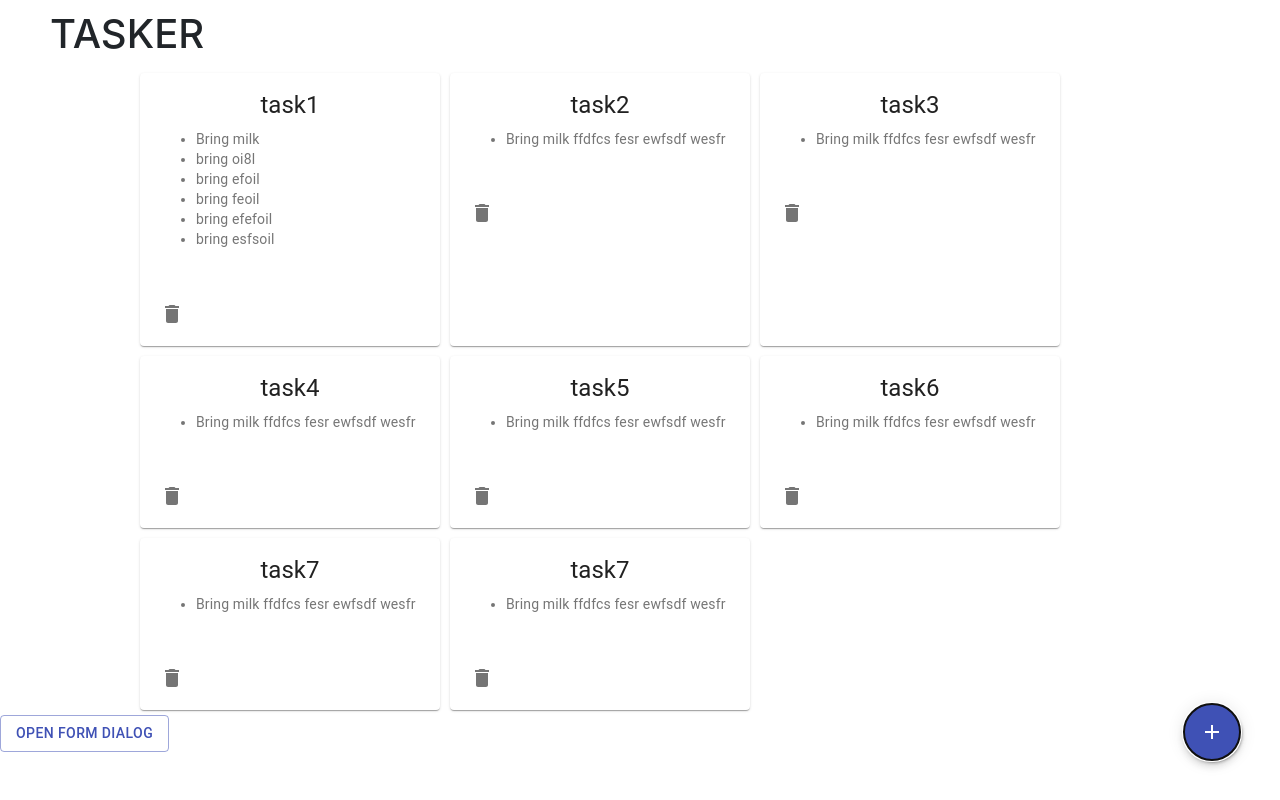
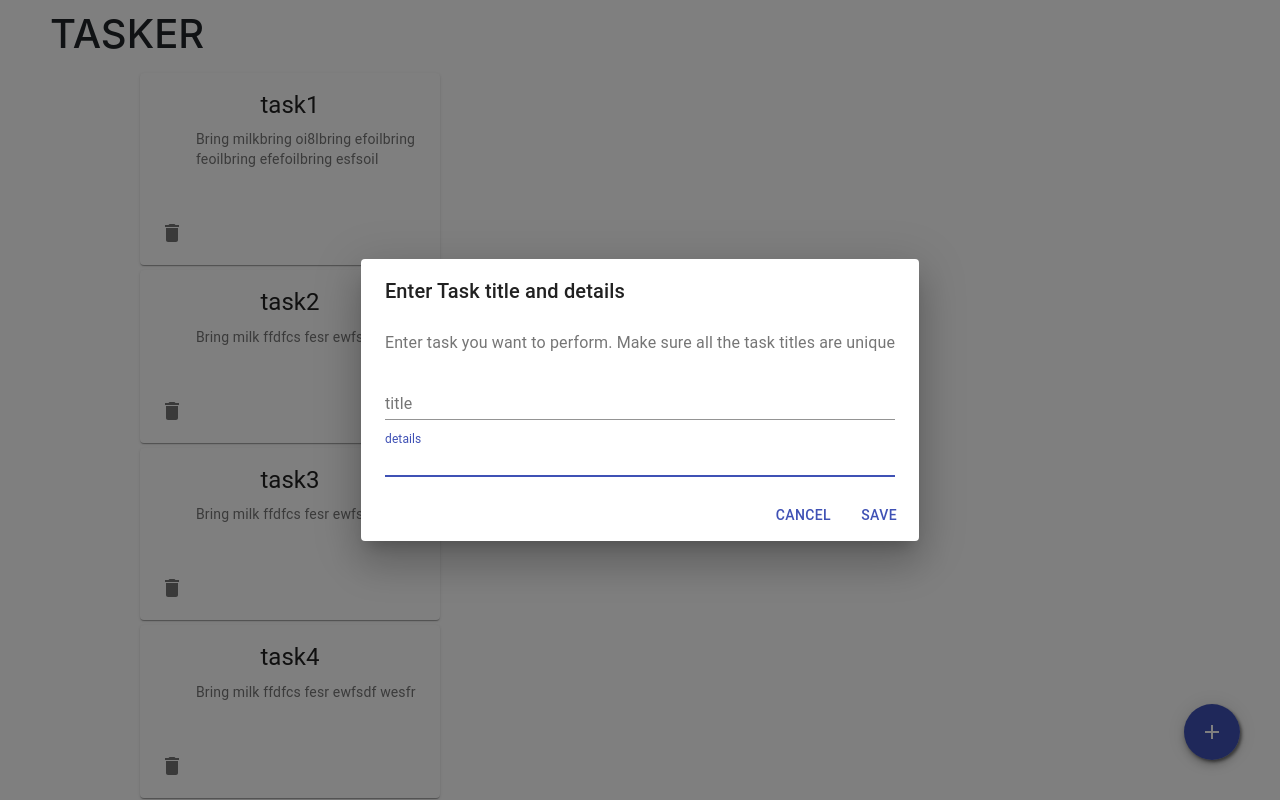
Before and after one commit to Sumanth1029/Tasker, a React (Create React App) app: page / in a window 1280 px wide. Both pictures are taken after a click on the button 1212 px from the left and 732 px from the top of the page. Shown: the top 800 px of the page. Built offline with nearby package versions, Linux system fonts and the light colour scheme.

Commit message:
add task working

```diff
--- a/src/Components/card.js
+++ b/src/Components/card.js
@@ -94,12 +94,7 @@ class Taskcard extends Component {
               </Typography>
               <Typography variant="body2" color="textSecondary" component="p">
                 <ul>
-                {this.props.data.taskDesc &&
-                  this.props.data.taskDesc.map((item) => (
-
-                     <li> {item}</li>
-
-                  ))}</ul>
+                {this.props.data.taskDesc }</ul>
               </Typography>
             </CardContent>
           </CardActionArea>
--- a/src/Components/home.js
+++ b/src/Components/home.js
@@ -16,6 +16,8 @@ import DialogContent from "@material-ui/core/DialogContent";
 import DialogContentText from "@material-ui/core/DialogContentText";
 import DialogTitle from "@material-ui/core/DialogTitle";
 
+var new_title, new_desc;
+
 class Home extends Component {
   FormDialog = () => {
     const [open, setOpen] = React.useState(false);
@@ -28,34 +30,36 @@ class Home extends Component {
       setOpen(false);
     };
 
-    const handleClose2=()=>{
+    const handleClose2 = () => {
+      new_title = document.getElementById("title").value;
+      new_desc = document.getElementById("details").value;
 
-        this.addTask(new_tasks);
-        handleClose()
+      var nt = new new_tasks(new_title, new_desc);
 
-    }
+      this.addTask(nt);
+      handleClose();
+    };
 
     return (
       <div>
-        <Button variant="outlined" color="primary" onClick={handleClickOpen}>
-          Open form dialog
-        </Button>
+        <div className="float">
+          <Fab color="primary" aria-label="add" onClick={handleClickOpen}>
+            <AddIcon />
+          </Fab>
+        </div>
         <Dialog
           open={open}
           onClose={handleClose}
           aria-labelledby="form-dialog-title"
         >
-          <DialogTitle
-            id="form-dialog-title"
-
-          >
+          <DialogTitle id="form-dialog-title">
             Enter Task title and details
           </DialogTitle>
           <DialogContent>
             <DialogContentText>
-              To subscribe to this website, please enter your email address
-              here. We will send updates occasionally.
+              Enter task you want to perform. Make sure all the task titles are unique
             </DialogContentText>
+
             <TextField
               autoFocus
               margin="dense"
@@ -65,7 +69,7 @@ class Home extends Component {
               fullWidth
             />
 
-<TextField
+            <TextField
               autoFocus
               margin="dense"
               id="details"
@@ -79,7 +83,7 @@ class Home extends Component {
               Cancel
             </Button>
             <Button onClick={handleClose2} color="primary">
-              Subscribe
+              Save
             </Button>
           </DialogActions>
         </Dialog>
@@ -96,17 +100,6 @@ class Home extends Component {
         <div className="container1">
           <Title />
           <Tasksbar />
-          <div className="float">
-            <Fab
-              color="primary"
-              aria-label="add"
-              onClick={() => {
-                this.addTask(new_tasks);
-              }}
-            >
-              <AddIcon />
-            </Fab>
-          </div>
         </div>
         <this.FormDialog></this.FormDialog>
       </Fragment>
--- a/src/Components/tasksbar.js
+++ b/src/Components/tasksbar.js
@@ -10,11 +10,18 @@ class Tasksbar extends Component {
       <Fragment>
         <div className="container2">
           <div className="row container3">
-            {tasks.existingTasks &&
+            {/* {tasks.existingTasks &&
               tasks.existingTasks.map((ele) => (
                 // <div>{console.log(ele._id)}</div>
                 <Taskcard key={ele._id} data={ele} />
-              ))}
+              ))} */}
+              <div>
+              {
+                tasks.existingTasks?tasks.existingTasks.map((ele) => (
+                  // <div>{console.log(ele._id)}</div>
+                  <Taskcard key={ele._id} data={ele} />
+                )):<h1>There are no tasks currently. Click on Plus to create one</h1>
+              }</div>
           </div>
         </div>
       </Fragment>
--- a/src/classes/taskobj.js
+++ b/src/classes/taskobj.js
@@ -1,5 +1,26 @@
-export const new_tasks={
-    taskType: "notes",
-    taskTitle: "task7",
-    taskDesc: ["Bring milk ffdfcs fesr ewfsdf wesfr "],
+// export const new_tasks={
+//     taskType: "notes",
+//     taskTitle: "task7",
+//     taskDesc: ["Bring milk ffdfcs fesr ewfsdf wesfr "],
+//   }
+
+
+
+
+
+// class myObject  {
+//   constructor(name) {
+//     this.name = name;
+//   }
+// }
+// var e = new myObject("hello");
+
+export class new_tasks{
+  constructor(tt,td){
+    this.taskTitle=tt
+    this.taskDesc=td
   }
+}
+
+
+// module.exports=new_tasks
--- a/src/index.js
+++ b/src/index.js
@@ -8,9 +8,9 @@ import {Provider} from 'react-redux'
 import deletereducer from "./reducers/deleteReducer"
 import {loadState,saveState} from "./localstorage"
 
-// const persistedState=loadState()
-// const astore= createStore(deletereducer,persistedState)
-const astore= createStore(deletereducer)
+const persistedState=loadState()
+const astore= createStore(deletereducer,persistedState)
+// const astore= createStore(deletereducer)
 
 
 astore.subscribe(()=>{
```
